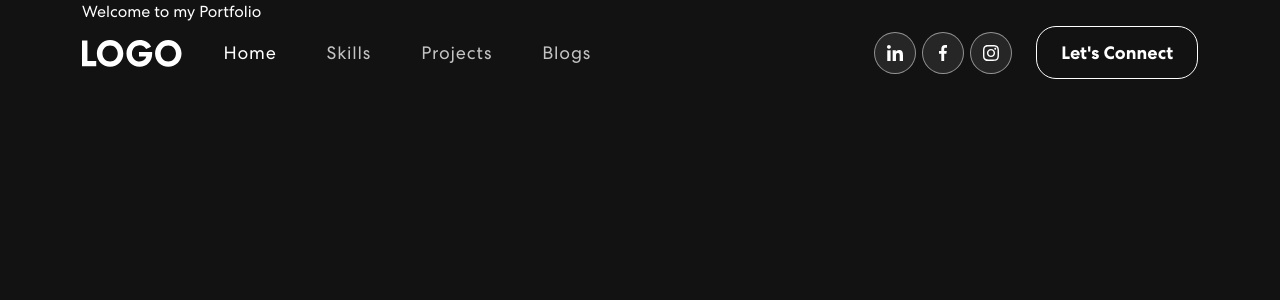
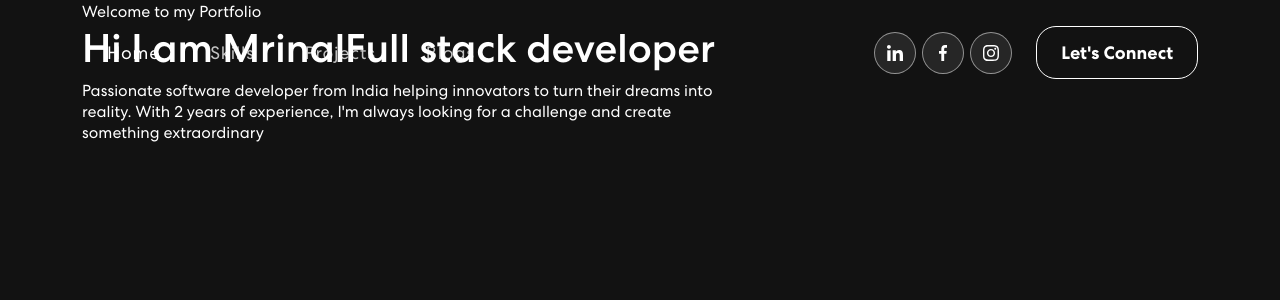
Before and after one commit to mrinalxdev/Mrinal-Portfolio, a React (Create React App) app: page / in a window 1280 px wide. Shown: the top 300 px of the page. Built offline with nearby package versions, Linux system fonts and the light colour scheme.

Commit message:
Added New Data

```diff
--- a/src/components/Banner.js
+++ b/src/components/Banner.js
@@ -7,7 +7,10 @@ export const Banner = () => {
                 <Row className="align-items-center">
                     <Col xs={12} md={6} xl={7}>
                         <span className='tagline'>Welcome to my Portfolio</span>
-                        <h1></h1>
+                        <h1>{`Hi I am Mrinal`}<span className="wrap">Full stack developer</span></h1>
+                        <p>
+                        Passionate software developer from India helping innovators to turn their dreams into reality. With 2 years of experience, I'm always looking for a challenge and create something extraordinary
+                        </p>
                     </Col>
                 </Row>
             </Container>
--- a/src/components/Navbar.js
+++ b/src/components/Navbar.js
@@ -32,9 +32,9 @@ export const NavBar = () => {
   return (
     <Navbar expand="lg" className={scrolled ? "scrolled" : ""}>
       <Container>
-        <Navbar.Brand href="#home">
+        {/* <Navbar.Brand href="#home">
           <img src={logo} alt="Logo" />
-        </Navbar.Brand>
+        </Navbar.Brand> */}
         <Navbar.Toggle aria-controls="basic-navbar-nav">
           <span className="nav-toggler-icon"></span>
         </Navbar.Toggle>
```
